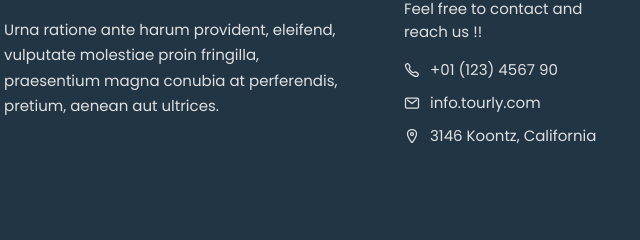
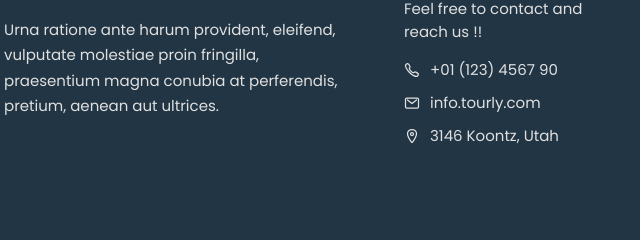
Before and after one commit to bshubin813/tourly-travel, a plain HTML site: page index.html in a window 1280 px wide. Shown: the part 5049-5289 px from the top of the page, 61-701 px from the left. Drawn offline with nearby package versions, Linux system fonts and the light colour scheme.

Commit message:
Changed state to Utah

```diff
--- a/index.html
+++ b/index.html
@@ -756,7 +756,7 @@
             <li class="contact-item">
               <ion-icon name="location-outline"></ion-icon>
 
-              <address>3146 Koontz, California</address>
+              <address>3146 Koontz, Utah</address>
             </li>
 
           </ul>
```
